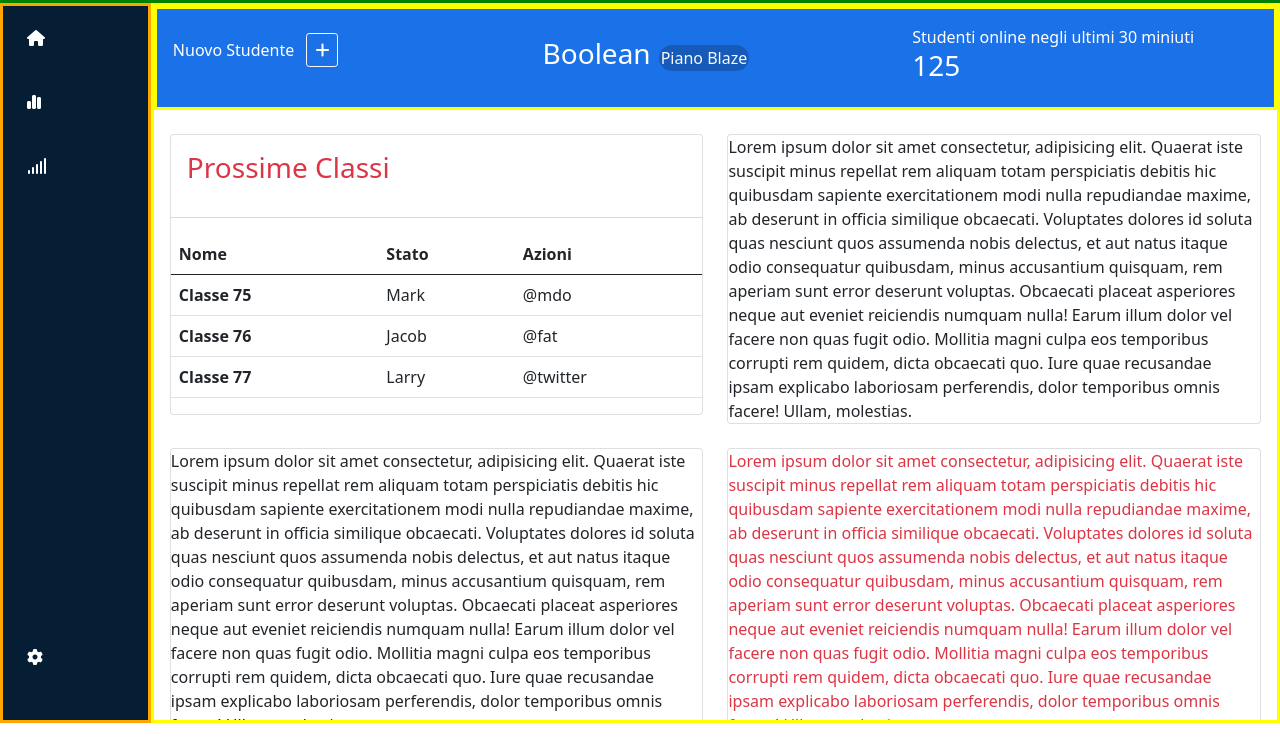
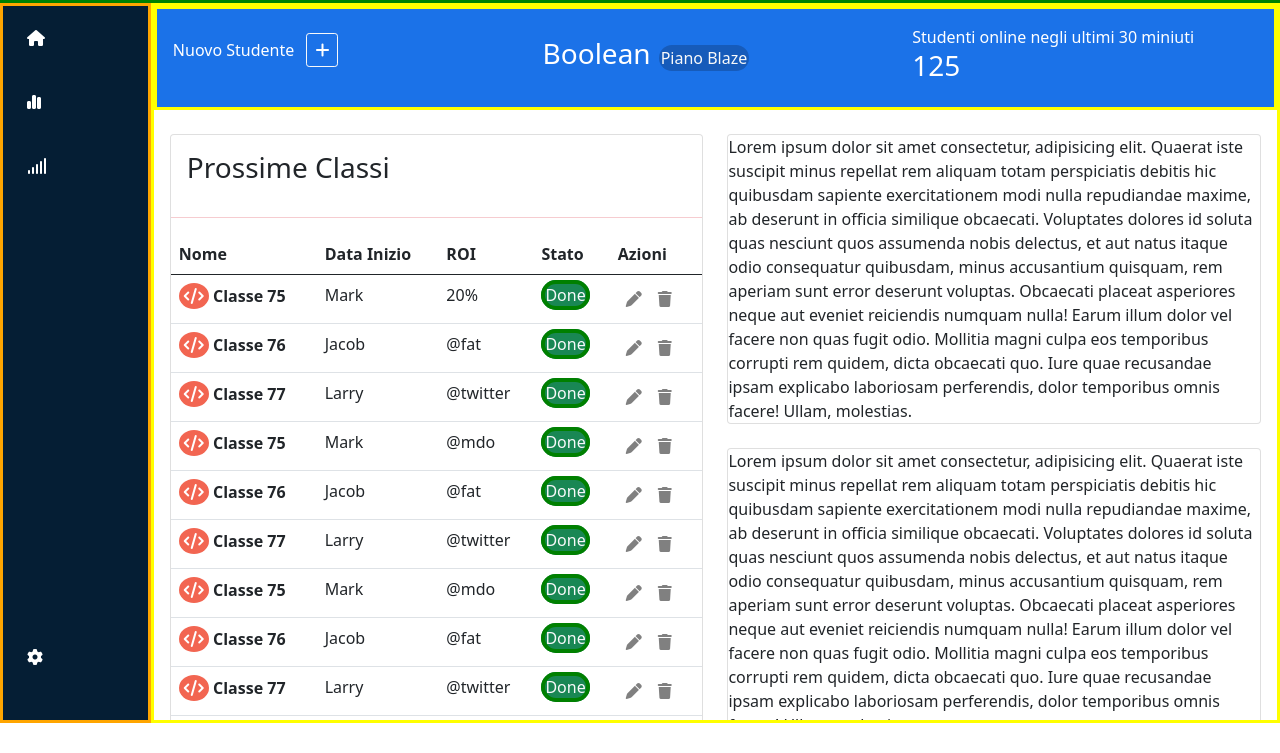
Before and after one commit to EnricoCirilli/html-css-bootstrap-dashboard, a plain HTML site: page index.html in a window 1280 px wide. Shown: the part 77-830 px from the top of the page. Drawn offline with nearby package versions, Linux system fonts and the light colour scheme.

Commit message:
add: first table completed

```diff
--- a/css/style.css
+++ b/css/style.css
@@ -71,3 +71,15 @@
     background-color: #E5E5E5;
 
 }
+.fa-code{
+    background-color: #F26551;
+    border-radius: 50%;
+    padding: 5px;
+    color: white;
+}
+.done{
+    border: green solid 4px;
+}
+.fa-trash,.fa-pen{
+    color: grey;
+}
--- a/index.html
+++ b/index.html
@@ -32,7 +32,8 @@
                     <ul class="d-flex list-unstyled m-3">
                         <li><a href=""><i class="fa-solid fa-list d-none d-lg-inline-block m-3"></i></a></li>
                         <li><a href=""><i class="fa-solid fa-circle-question d-none d-lg-inline-block m-3"></i></a></li>
-                    <li><a href=""><i class="fa-solid fa-ellipsis-vertical d-none d-lg-inline-block m-3"></i></a></li>
+                        <li><a href=""><i class="fa-solid fa-ellipsis-vertical d-none d-lg-inline-block m-3"></i></a>
+                        </li>
                         <li><a href=""><i class="fa-solid fa-bell m-3"></i></a></li>
                     </ul>
                 </div>
@@ -74,7 +75,9 @@
                         <div class="col col-12 col-md-4 d-flex align-items-center">
                             <h3 class="">Boolean</h3>
                             <div class="blaze">
-                                <a href="" class="text-capitalize rounded-pill text-light text-decoration-none m-2">Piano blaze</a>
+                                <a href=""
+                                    class="text-capitalize rounded-pill text-light text-decoration-none m-2">Piano
+                                    blaze</a>
                             </div>
                             <!-- <div class="blaze d-block">
                                 <a href="" class="text-capitalize rounded-pill text-light text-decoration-none m-2">3 app</a> <i class="fa-solid fa-angles-right"></i>       <a href="" class="text-capitalize rounded-pill text-light text-decoration-none m-2"><i class="fa-solid fa-plus"></i></a>
@@ -98,36 +101,109 @@
                     <div class="row">
                         <div class="col col-12 col-md-12 col-lg-6 text-danger">
                             <div class="card mt-4">
-                                <h3 class="m-3">Prossime Classi</h3>
+                                <h3 class="m-3 text-dark">Prossime Classi</h3>
                                 <hr>
                                 <table class="table">
                                     <thead>
                                         <tr>
                                             <th scope="col">Nome</th>
+                                            <th scope="col">Data Inizio</th>
+                                            <th scope="col">ROI</th>
                                             <th scope="col">Stato</th>
                                             <th scope="col">Azioni</th>
                                         </tr>
                                     </thead>
                                     <tbody>
                                         <tr>
-                                        <th scope="row">Classe 75</th>
+                                            <th scope="row"><i class="fa-solid fa-code"></i> Classe 75</th>
+                                            <td>Mark</td>
+                                            <td>20%</td>
+                                            <td><span class="done bg-success rounded-pill text-light ">Done</span></td>
+                                            <td><i class="m-2 fa-solid fa-pen"></i><i class="m-2 fa-solid fa-trash"></i>
+                                            </td>
+
+                                        </tr>
+                                        <tr>
+                                            <th scope="row"> <i class="fa-solid fa-code"></i> Classe 76</th>
+                                            <td>Jacob</td>
+                                            <td>@fat</td>
+                                            <td><span class="done bg-success rounded-pill text-light ">Done</span></td>
+                                            <td><i class="m-2 fa-solid fa-pen"></i><i class="m-2 fa-solid fa-trash"></i>
+                                            </td>
+                                        </tr>
+                                        <tr>
+                                            <th scope="row"> <i class="fa-solid fa-code"></i> Classe 77</th>
+                                            <td>Larry </td>
+                                            <td>@twitter</td>
+                                            <td><span class="done bg-success rounded-pill text-light ">Done</span></td>
+                                            <td><i class="m-2 fa-solid fa-pen"></i><i class="m-2 fa-solid fa-trash"></i>
+                                            </td>
+                                        </tr>
+                                        <tr>
+                                            <th scope="row"><i class="fa-solid fa-code"></i> Classe 75</th>
                                             <td>Mark</td>
                                             <td>@mdo</td>
+                                            <td><span class="done bg-success rounded-pill text-light ">Done</span></td>
+                                            <td><i class="m-2 fa-solid fa-pen"></i><i class="m-2 fa-solid fa-trash"></i>
+                                            </td>
                                         </tr>
                                         <tr>
-                                        <th scope="row">Classe 76</th>
+                                            <th scope="row"> <i class="fa-solid fa-code"></i> Classe 76</th>
+                                            <td>Jacob</td>
+                                            <td>@fat</td>
+                                            <td><span class="done bg-success rounded-pill text-light ">Done</span></td>
+                                            <td><i class="m-2 fa-solid fa-pen"></i><i class="m-2 fa-solid fa-trash"></i>
+                                            </td>
+                                        </tr>
+                                        <tr>
+                                            <th scope="row"> <i class="fa-solid fa-code"></i> Classe 77</th>
+                                            <td>Larry </td>
+                                            <td>@twitter</td>
+                                            <td><span class="done bg-success rounded-pill text-light ">Done</span></td>
+                                            <td><i class="m-2 fa-solid fa-pen"></i><i class="m-2 fa-solid fa-trash"></i>
+                                            </td>
+                                        </tr>
+                                        <tr>
+                                            <th scope="row"><i class="fa-solid fa-code"></i> Classe 75</th>
+                                            <td>Mark</td>
+                                            <td>@mdo</td>
+                                            <td><span class="done bg-success rounded-pill text-light ">Done</span></td>
+                                            <td><i class="m-2 fa-solid fa-pen"></i><i class="m-2 fa-solid fa-trash"></i>
+                                            </td>
+                                        </tr>
+                                        <tr>
+                                            <th scope="row"> <i class="fa-solid fa-code"></i> Classe 76</th>
                                             <td>Jacob</td>
 
                                             <td>@fat</td>
+                                            <td><span class="done bg-success rounded-pill text-light ">Done</span></td>
+                                            <td><i class="m-2 fa-solid fa-pen"></i><i class="m-2 fa-solid fa-trash"></i>
+                                            </td>
                                         </tr>
                                         <tr>
-                                        <th scope="row">Classe 77</th>
+                                            <th scope="row"> <i class="fa-solid fa-code"></i> Classe 77</th>
                                             <td>Larry </td>
                                             <td>@twitter</td>
+                                            <td><span class="done bg-success rounded-pill text-light ">Done</span></td>
+                                            <td><i class="m-2 fa-solid fa-pen"></i><i class="m-2 fa-solid fa-trash"></i>
+                                            </td>
                                         </tr>
                                     </tbody>
-                                  </table></div>
+                                </table>
                             </div>
+
+
+                            <div class="card mt-4"> Lorem ipsum dolor sit amet consectetur, adipisicing elit. Quaerat
+                                iste suscipit minus repellat rem aliquam totam perspiciatis debitis hic quibusdam
+                                sapiente exercitationem modi nulla repudiandae maxime, ab deserunt in officia similique
+                                obcaecati. Voluptates dolores id soluta quas nesciunt quos assumenda nobis delectus, et
+                                aut natus itaque odio consequatur quibusdam, minus accusantium quisquam, rem aperiam
+                                sunt error deserunt voluptas. Obcaecati placeat asperiores neque aut eveniet reiciendis
+                                numquam nulla! Earum illum dolor vel facere non quas fugit odio. Mollitia magni culpa
+                                eos temporibus corrupti rem quidem, dicta obcaecati quo. Iure quae recusandae ipsam
+                                explicabo laboriosam perferendis, dolor temporibus omnis facere! Ullam, molestias.</div>
+                        </div>
+
                         <div class="col col-12 col-md-12 col-lg-6">
                             <div class="card mt-4"> Lorem ipsum dolor sit amet consectetur, adipisicing elit. Quaerat
                                 iste suscipit minus repellat rem aliquam totam perspiciatis debitis hic quibusdam
@@ -138,19 +214,7 @@
                                 numquam nulla! Earum illum dolor vel facere non quas fugit odio. Mollitia magni culpa
                                 eos temporibus corrupti rem quidem, dicta obcaecati quo. Iure quae recusandae ipsam
                                 explicabo laboriosam perferendis, dolor temporibus omnis facere! Ullam, molestias.</div>
-                        </div>
-                        <div class="col col-12 col-md-12 col-lg-6">
-                            <div class="card mt-4"> Lorem ipsum dolor sit amet consectetur, adipisicing elit. Quaerat
-                                iste suscipit minus repellat rem aliquam totam perspiciatis debitis hic quibusdam
-                                sapiente exercitationem modi nulla repudiandae maxime, ab deserunt in officia similique
-                                obcaecati. Voluptates dolores id soluta quas nesciunt quos assumenda nobis delectus, et
-                                aut natus itaque odio consequatur quibusdam, minus accusantium quisquam, rem aperiam
-                                sunt error deserunt voluptas. Obcaecati placeat asperiores neque aut eveniet reiciendis
-                                numquam nulla! Earum illum dolor vel facere non quas fugit odio. Mollitia magni culpa
-                                eos temporibus corrupti rem quidem, dicta obcaecati quo. Iure quae recusandae ipsam
-                                explicabo laboriosam perferendis, dolor temporibus omnis facere! Ullam, molestias.</div>
-                        </div>
-                        <div class="col col-12 col-md-12 col-lg-6 text-danger">
+
                             <div class="card mt-4"> Lorem ipsum dolor sit amet consectetur, adipisicing elit. Quaerat
                                 iste suscipit minus repellat rem aliquam totam perspiciatis debitis hic quibusdam
                                 sapiente exercitationem modi nulla repudiandae maxime, ab deserunt in officia similique
```
Lines whose indentation alone changed are shown as unchanged.
